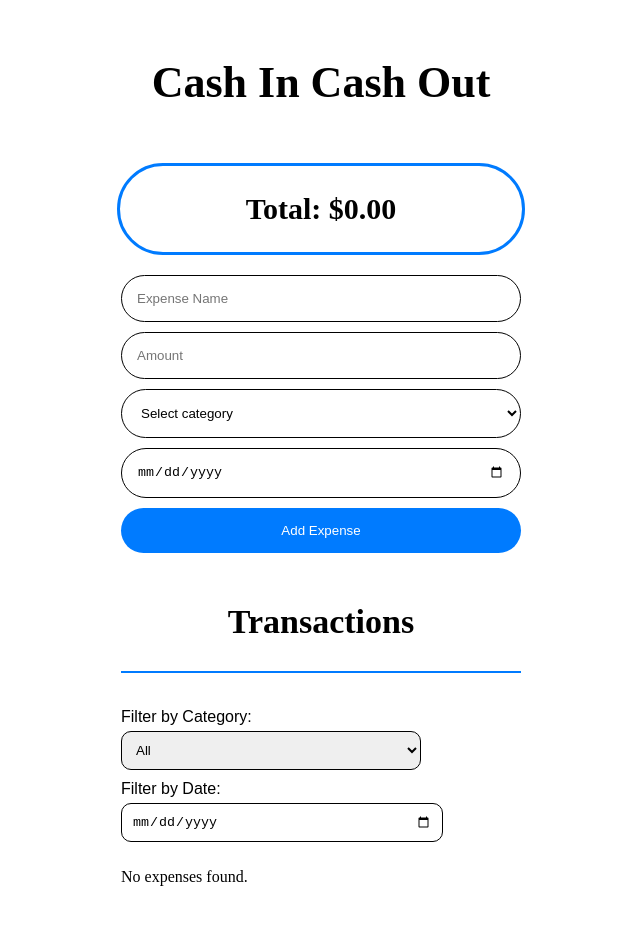
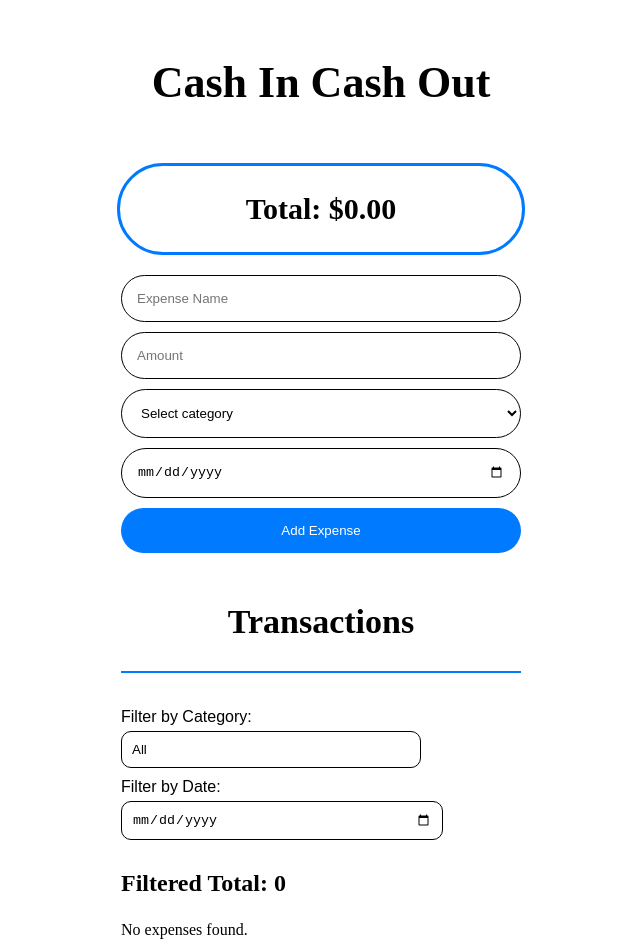
Before and after one commit to ahsan37/ExpenseTracker, a React (Create React App) app: page / in a window 1280 px wide. Shown: the top 952 px of the page, without its empty margins (319-959 px from the left). Before the commit the page ends 930 px from the top, so only its background shows below. Built offline with nearby package versions, Linux system fonts and the light colour scheme.

Commit message:
added filtered total

```diff
--- a/src/components/ExpenseList.js
+++ b/src/components/ExpenseList.js
@@ -37,10 +37,23 @@ const StyledDateInput = styled(FilterInput)`
   background-color: white;
 `;
 
+const StyledCategorySelect = styled(FilterSelect)`
+  appearance: none;
+  background-color: white;
+`;
+
+const FilteredTotalAmount = styled.p`
+  font-size: 24px;
+  font-weight: bold;
+  margin-top: 20px;
+`;
+
+
 const ExpenseList = () => {
   const { expenses } = useExpenseState();
   const [selectedCategory, setSelectedCategory] = useState('');
   const [selectedDate, setSelectedDate] = useState('');
+  const [filteredTotal, setFilteredTotal] = useState(0);
 
   // Filter expenses based on selected category and date
   const filteredExpenses = expenses.filter((expense) => {
@@ -53,11 +66,16 @@ const ExpenseList = () => {
     return true;
   });
 
+  const filteredAmountTotal = filteredExpenses.reduce(
+    (total, expense) => total + expense.amount,
+    0
+  );
+
   return (
     <div>
       <FiltersWrapper>
         <FilterLabel htmlFor="categoryFilter">Filter by Category:</FilterLabel>
-        <FilterSelect
+        <StyledCategorySelect
           id="categoryFilter"
           value={selectedCategory}
           onChange={(e) => setSelectedCategory(e.target.value)}
@@ -69,8 +87,8 @@ const ExpenseList = () => {
           <option value="Transport">Transport</option>
           <option value="Entertainment">Entertainment</option>
           <option value="Miscellaneous">Miscellaneous</option>
-        </FilterSelect>
-        <FilterLabel htmlFor="dateFilter">Filter by Date:</FilterLabel>
+          </StyledCategorySelect>
+     <FilterLabel htmlFor="dateFilter">Filter by Date:</FilterLabel>
         <StyledDateInput
           id="dateFilter"
           type="date"
@@ -79,6 +97,10 @@ const ExpenseList = () => {
           onChange={(e) => setSelectedDate(e.target.value)}
         />
       </FiltersWrapper>
+
+      <div>
+      <FilteredTotalAmount>Filtered Total: {filteredAmountTotal}</FilteredTotalAmount>
+    </div>
       <div>
         {filteredExpenses.length === 0 ? (
           <p>No expenses found.</p>
```
